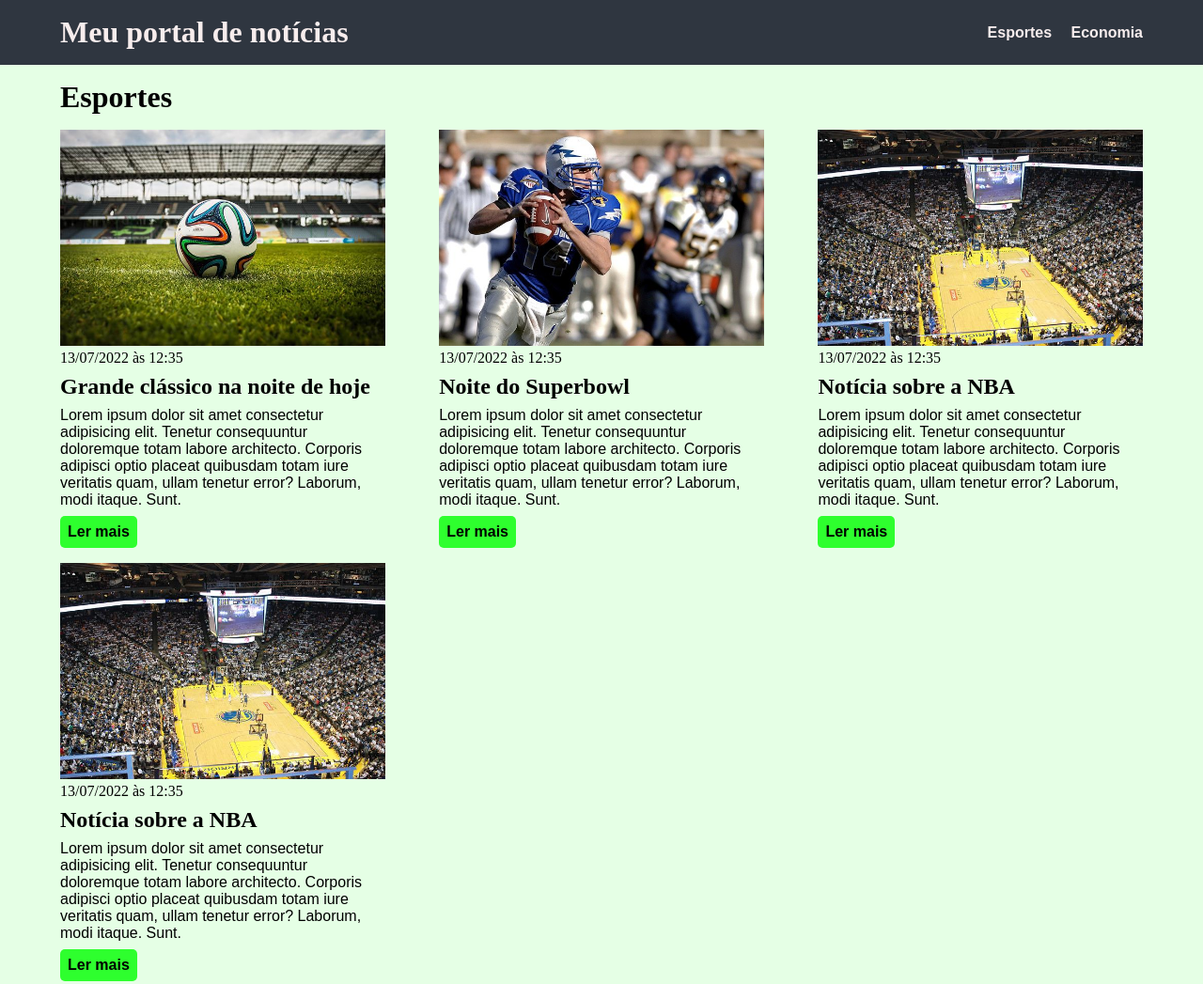
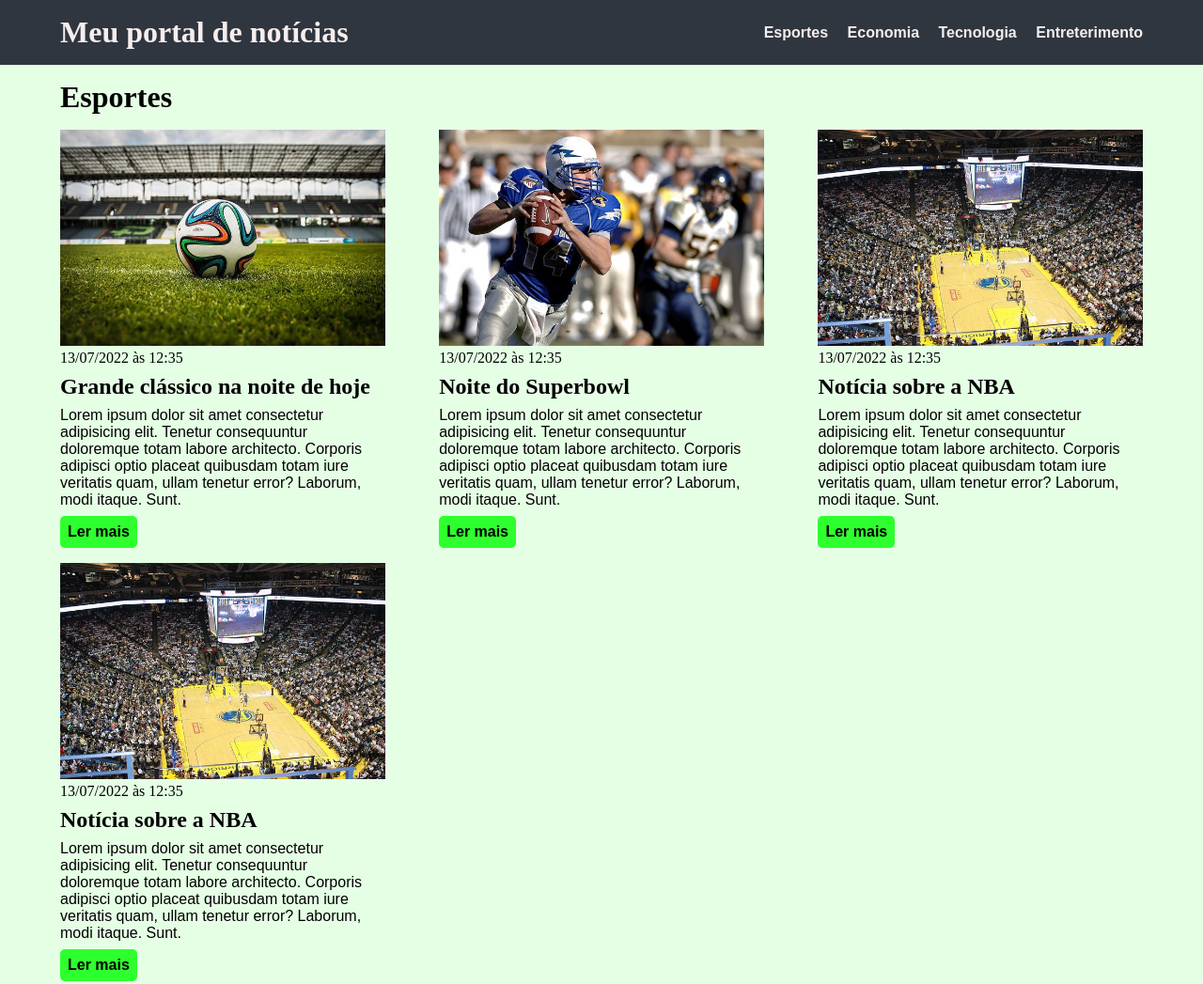
Before and after one commit to MixterOne/curso_ebac_frontend, a plain HTML site: page css_exercicio/index.html in a window 1280 px wide. Shown: the top 1047 px of the page at 94% size. Drawn offline with Linux system fonts and the light colour scheme.

Commit message:
Alterando pagina

```diff
--- a/css_exercicio/index.html
+++ b/css_exercicio/index.html
@@ -20,6 +20,12 @@
                     </li>
                     <li>
                         <a href="#economy" title="Ir para a seção de notícias">Economia</a>
+                    </li>
+                    <li>
+                        <a href="#technology" title="Ir para a seção de notícias">Tecnologia</a>
+                    </li>
+                    <li>
+                        <a href="#entertainment" title="Ir para a seção de notícias">Entreterimento</a>
                     </li>
                 </ul>
             </nav>
```
